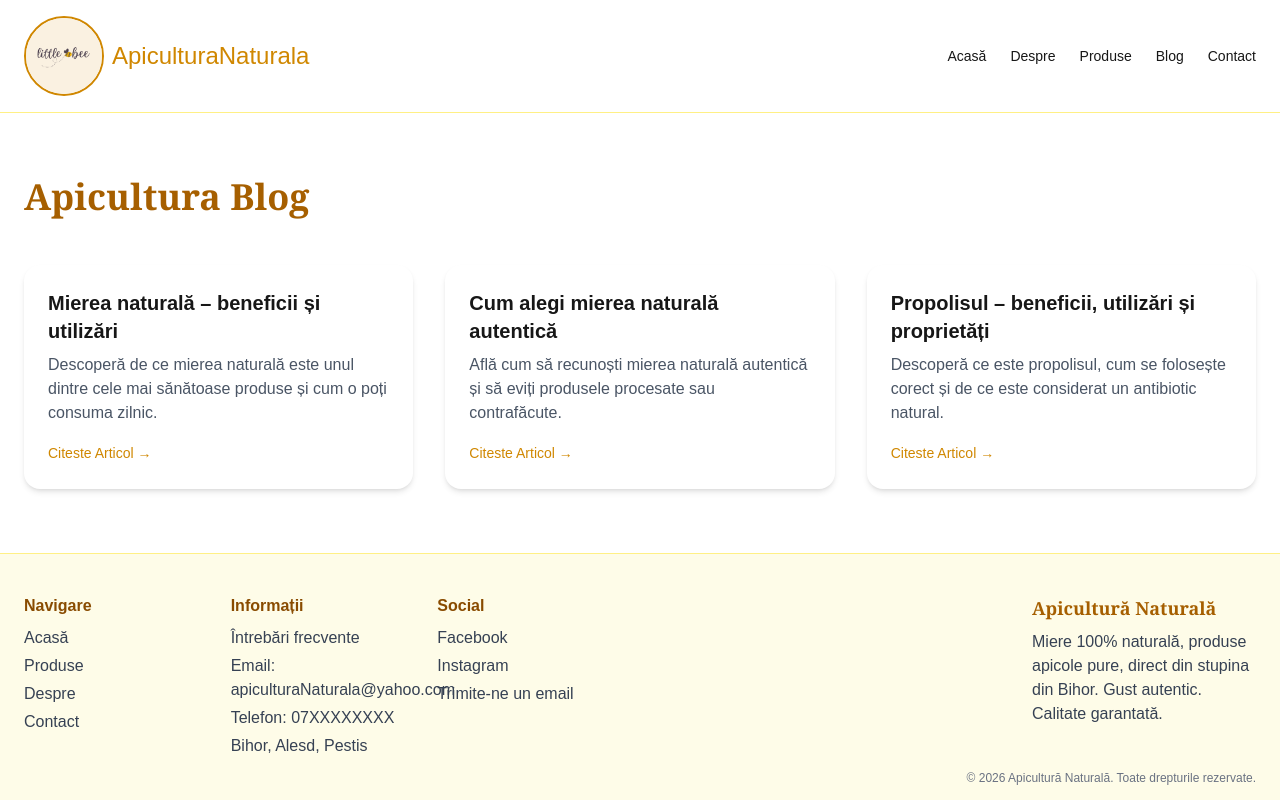
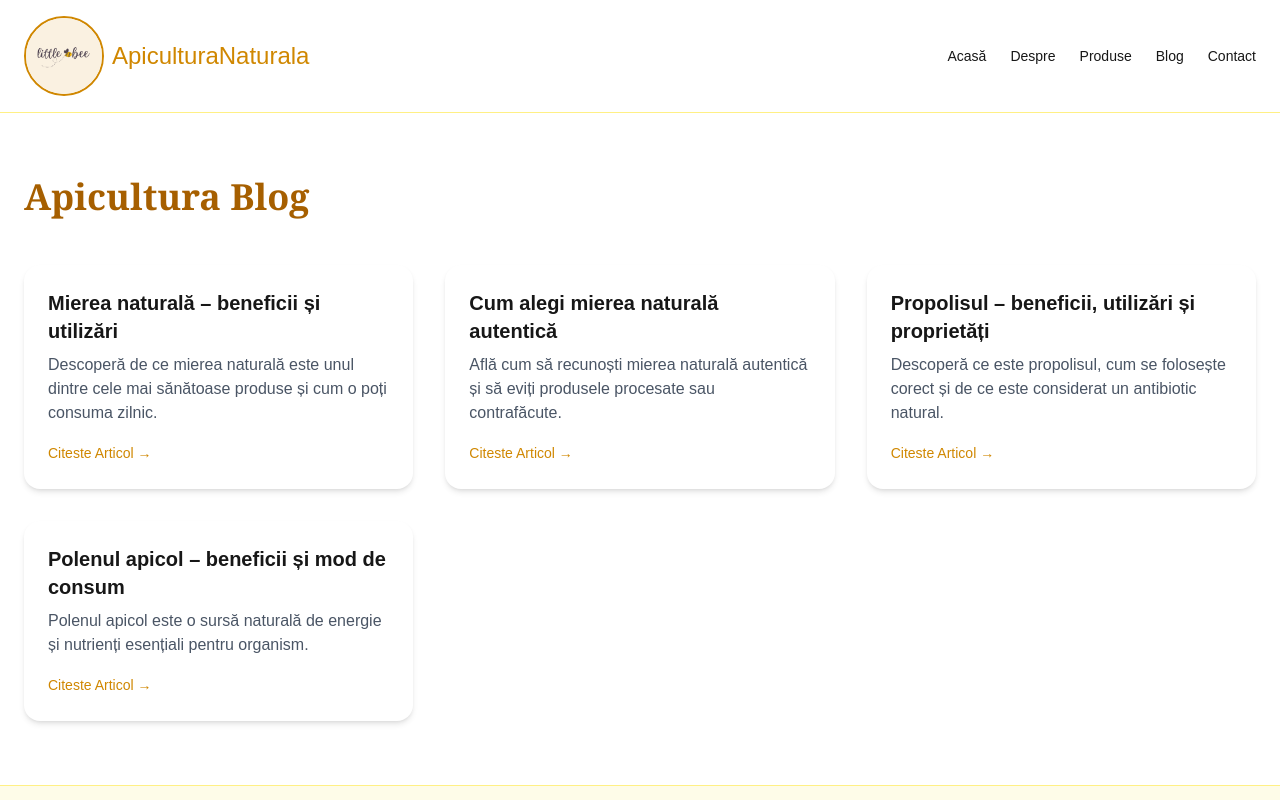
Before and after one commit to ionutpetru4046/Website-Apicultura, a Next.js app: page /blog in a window 1280 px wide. Shown: the top 800 px of the page. Built offline with nearby package versions, Linux system fonts and the light colour scheme; a web font is replaced by a local one.

Commit message:
new article added to blog

```diff
--- a/app/content/blog/posts.ts
+++ b/app/content/blog/posts.ts
@@ -31,7 +31,7 @@ export const posts = [
     excerpt:
       "Află cum să recunoști mierea naturală autentică și să eviți produsele procesate sau contrafăcute.",
     date: "2024-10-05",
-      cover: "/public/images/miere-poliflora.jpg",
+    cover: "/images/miere-poliflora.jpg",
     seo: {
       title: "Cum alegi mierea naturala autentica",
       description:
@@ -95,6 +95,42 @@ export const posts = [
           recomandărilor producătorului.
         </p>
       `,
+  },
+  {
+    slug: "polenul-apicol-beneficii-si-mod-de-consum",
+    title: "Polenul apicol – beneficii și mod de consum",
+    excerpt:
+      "Polenul apicol este o sursă naturală de energie și nutrienți esențiali pentru organism.",
+    date: "2024-10-12",
+    cover: "/images/polen-apicol.jpg",
+    seo: {
+      title: "Polenul apicol – beneficii, proprietăți și mod de consum",
+      description:
+        "Descoperă beneficiile polenului apicol, cum se consumă corect și cui este recomandat.",
+    },
+    content: `
+      <p>
+        Polenul apicol este unul dintre cele mai complete alimente naturale,
+        conținând vitamine, minerale și aminoacizi esențiali.
+      </p>
+
+      <h2>De ce este polenul atât de valoros?</h2>
+      <ul>
+        <li>Crește nivelul de energie</li>
+        <li>Susține digestia</li>
+        <li>Îmbunătățește imunitatea</li>
+        <li>Ajută la detoxifierea organismului</li>
+      </ul>
+
+      <h2>Cum se consumă polenul apicol</h2>
+      <p>
+        Polenul se consumă de obicei dimineața, simplu sau amestecat cu miere,
+        iaurt sau smoothie-uri.
+      </p>
+
+      <p>
+        Pentru rezultate optime, este recomandată o cură de minimum 30 de zile.
+      </p>
+    `,
   }
-
 ];
```
Lines whose indentation alone changed are shown as unchanged.
